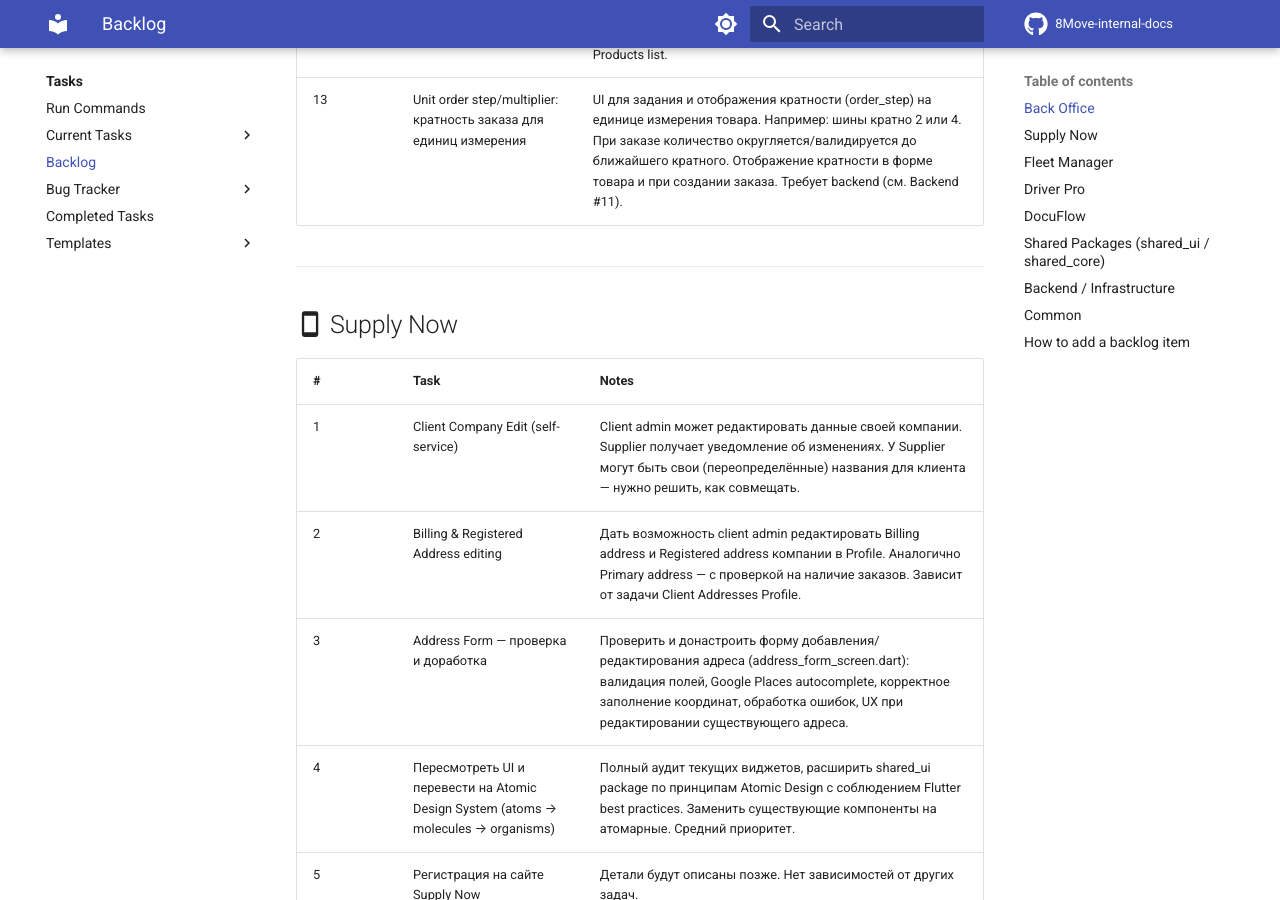
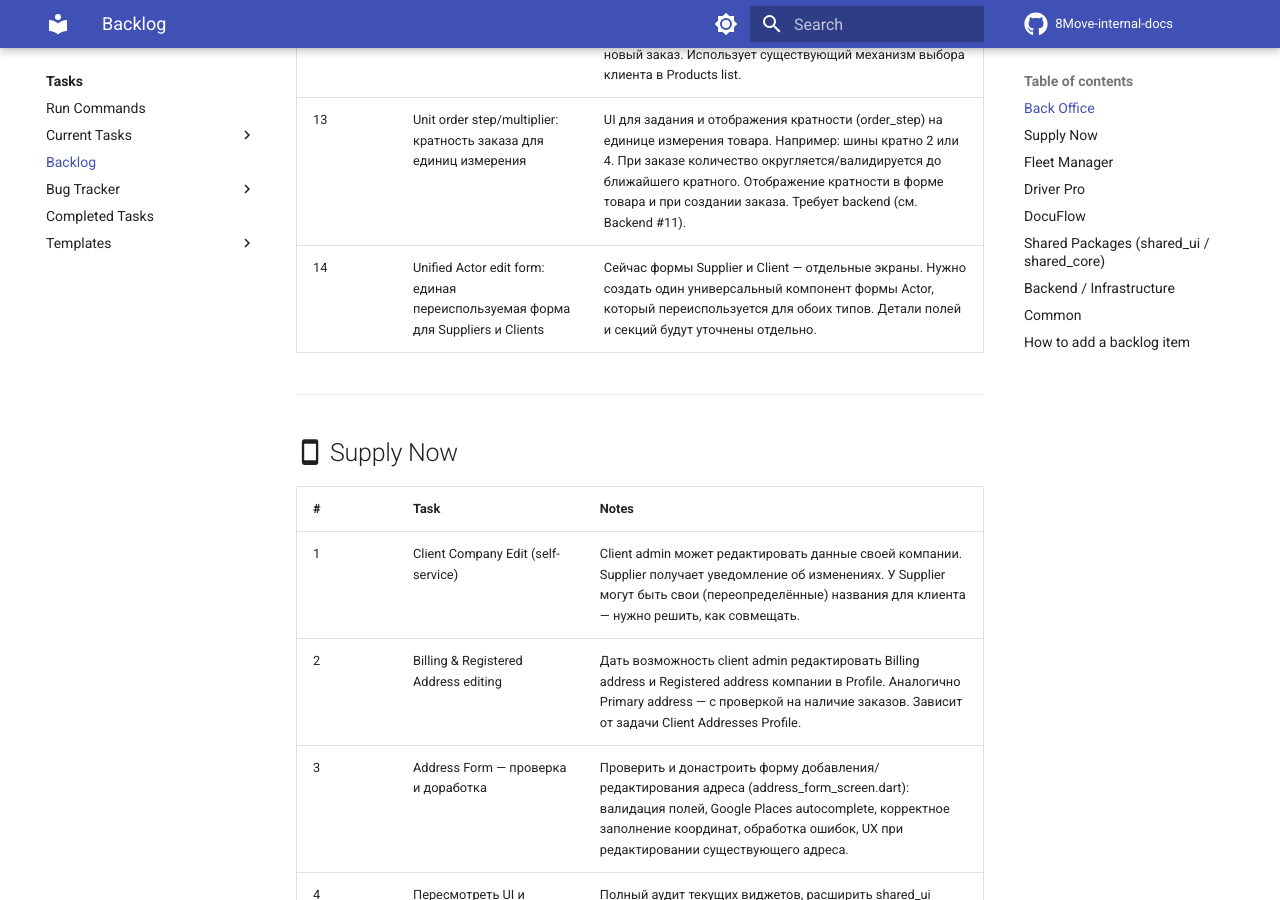
Before and after one commit to MaxShytov/8Move-internal-docs, an MkDocs documentation site: the page built from docs/tasks/backlog.md, in a window 1280 px wide and 900 px high, scrolled down 2176 px. Built offline with MkDocs 1.6.1 and Material for MkDocs 9.7.7, drawn with Linux system fonts in a browser that asks for light colours; comment, search, counter and statistics services are not loaded.

Commit message:
backlog: add unified Actor edit form to Back Office
Co-Authored-By: Claude Opus 4.6 <noreply@anthropic.com>

```diff
--- a/docs/tasks/backlog.md
+++ b/docs/tasks/backlog.md
@@ -24,6 +24,7 @@ Ideas and planned tasks that are not yet in active development. When a task move
 | 11 | Row click → detail side panel вместо прямого перехода в edit | Клик по строке в таблице (Products, Clients, Orders) открывает боковую панель (drawer справа) с просмотром информации + кнопка "Edit" для перехода в форму редактирования. Объём информации зависит от сущности: Products — краткая сводка, Orders — больше деталей и т.д. Затрагивает все основные списки. |
 | 12 | Создание заказа из списка Products: кнопка "Add to Order" рядом с ценой клиента | Пользователь выбирает клиента в списке товаров → рядом с ценой клиента появляется кнопка "Add to Order". При нажатии: 1) если есть открытый заказ для этого клиента — добавляем товар в него, 2) если нет — создаём новый заказ. Использует существующий механизм выбора клиента в Products list. |
 | 13 | Unit order step/multiplier: кратность заказа для единиц измерения | UI для задания и отображения кратности (order_step) на единице измерения товара. Например: шины кратно 2 или 4. При заказе количество округляется/валидируется до ближайшего кратного. Отображение кратности в форме товара и при создании заказа. Требует backend (см. Backend #11). |
+| 14 | Unified Actor edit form: единая переиспользуемая форма для Suppliers и Clients | Сейчас формы Supplier и Client — отдельные экраны. Нужно создать один универсальный компонент формы Actor, который переиспользуется для обоих типов. Детали полей и секций будут уточнены отдельно. |
 
 ---
 
```
